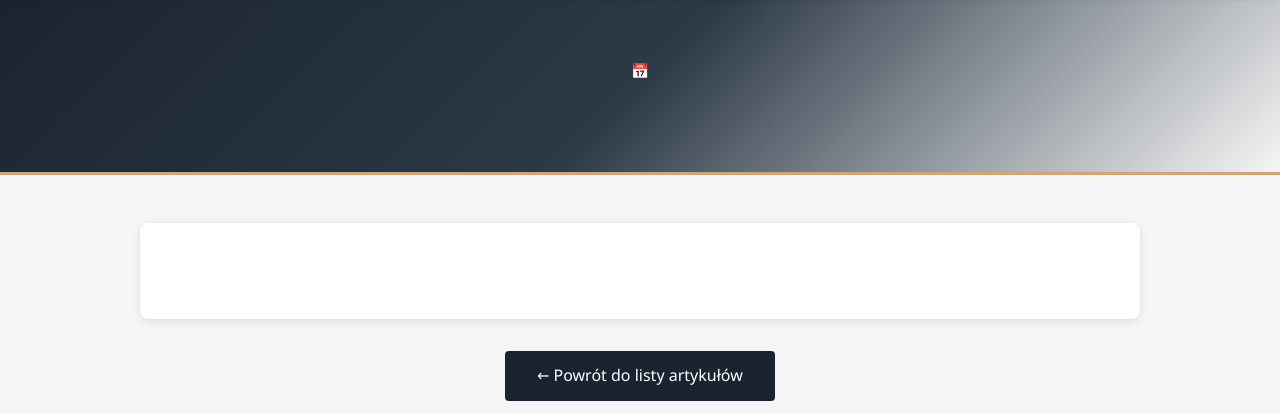
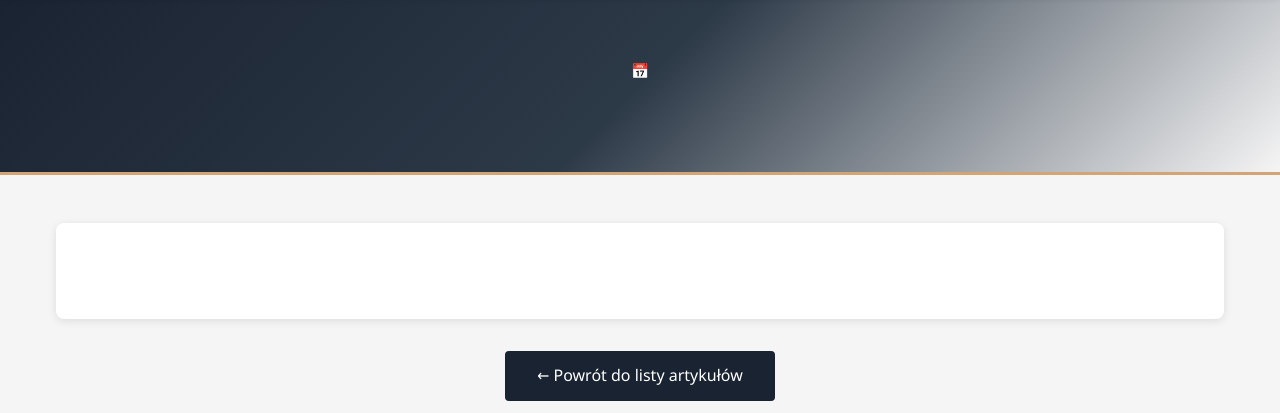
Before and after one commit to keybipl/ulga, a Django app: template website/templates/website/artykul_detail.html in a window 1280 px wide. Shown: the part 137-550 px from the top of the page. Run offline with Django 5.2, Linux system fonts and the light colour scheme; the template is opened without the code that fills it, so the values that code supplies are empty.

Commit message:
kontener artykul width

```diff
--- a/website/templates/website/artykul_detail.html
+++ b/website/templates/website/artykul_detail.html
@@ -51,7 +51,7 @@
         }
 
         .article-wrapper {
-            max-width: 1000px;
+            max-width: 1200px;
             margin: 0 auto;
         }
 
```
